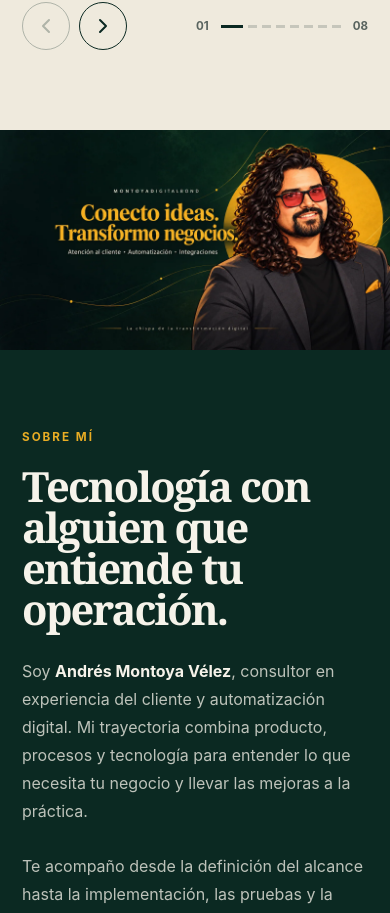
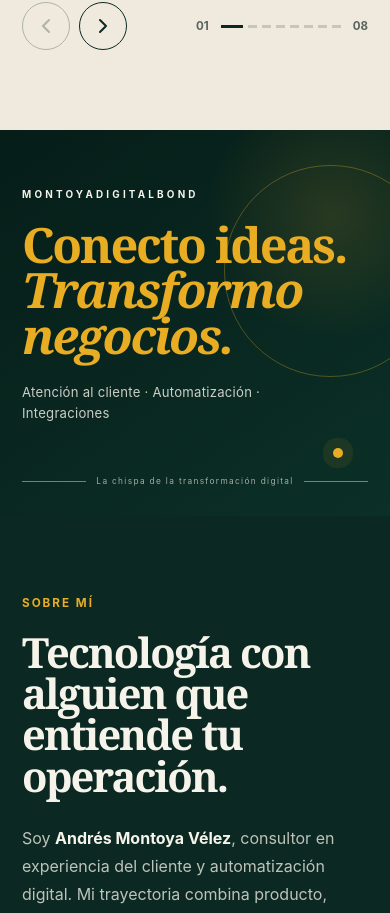
Before and after one commit to AndrosVasco/botuniandesprototipo, a React (Vite) app in the folder frontend/: page / in a window 390 px wide. Shown: the part 5816-6729 px from the top of the page. Built offline with nearby package versions, Linux system fonts and the light colour scheme.

Commit message:
ajuste imagen sobre mi

```diff
--- a/frontend/src/App.tsx
+++ b/frontend/src/App.tsx
@@ -484,7 +484,12 @@ export default function App() {
 
         <section className="about" id="sobre-mi" aria-labelledby="about-title">
           <div className="about__visual">
-            <img src="/images/montoyadigitalbond-wallpaper.webp" width="1600" height="900" alt="Identidad visual de MONTOYADIGITALBOND: Conecto ideas, transformo negocios" loading="lazy" />
+            <div className="about__manifesto">
+              <p>MONTOYADIGITALBOND</p>
+              <h2>Conecto ideas.<br /><em>Transformo negocios.</em></h2>
+              <span>Atención al cliente · Automatización · Integraciones</span>
+            </div>
+            <p className="about__sparkline"><span /> La chispa de la transformación digital <span /></p>
           </div>
           <div className="about__copy section">
             <p className="eyebrow">Sobre mí</p>
--- a/frontend/src/styles.css
+++ b/frontend/src/styles.css
@@ -139,10 +139,18 @@ section[id] { scroll-margin-top: 88px; }
 .experience-testimonial__author span { color: var(--muted); }
 
 .about { display: grid; grid-template-columns: 1.05fr .95fr; min-height: 700px; background: var(--green); color: var(--ivory); }
-.about__visual { display: grid; place-items: center; min-width: 0; min-height: 520px; overflow: hidden; background: #061d18; }
-.about__visual img { display: block; width: 100%; height: 100%; object-fit: contain; object-position: center; }
+.about__visual { position: relative; display: flex; flex-direction: column; justify-content: center; min-width: 0; min-height: 520px; padding: clamp(48px, 6vw, 96px); overflow: hidden; background: radial-gradient(circle at 85% 22%, rgba(233, 173, 36, .14), transparent 28%), linear-gradient(145deg, #061d18, #0b3027); }
+.about__visual::before { position: absolute; top: 9%; right: -12%; width: 54%; aspect-ratio: 1; content: ""; border: 1px solid rgba(233, 173, 36, .32); border-radius: 50%; }
+.about__visual::after { position: absolute; right: 12%; bottom: 15%; width: 10px; height: 10px; content: ""; border-radius: 50%; background: var(--mustard); box-shadow: 0 0 0 10px rgba(233, 173, 36, .08); }
+.about__manifesto { position: relative; z-index: 1; }
+.about__manifesto > p { margin: 0 0 28px; color: var(--ivory); font-size: .72rem; font-weight: 700; letter-spacing: .32em; }
+.about__manifesto h2 { max-width: 680px; color: var(--mustard); font-size: clamp(3.2rem, 5.4vw, 6.2rem); line-height: .93; }
+.about__manifesto h2 em { font-weight: inherit; }
+.about__manifesto > span { display: block; margin-top: 30px; color: rgba(246, 243, 234, .82); font-size: clamp(.85rem, 1.2vw, 1.05rem); letter-spacing: .02em; }
+.about__sparkline { position: absolute; right: clamp(36px, 5vw, 76px); bottom: clamp(32px, 5vw, 70px); left: clamp(36px, 5vw, 76px); z-index: 1; display: flex; align-items: center; gap: 18px; margin: 0; color: rgba(246, 243, 234, .65); font-size: .62rem; letter-spacing: .25em; text-align: center; }
+.about__sparkline span { flex: 1; height: 1px; background: rgba(233, 173, 36, .65); }
 .about__copy { display: flex; flex-direction: column; justify-content: center; padding-left: clamp(42px, 7vw, 110px); padding-right: clamp(42px, 7vw, 110px); }
-.about h2 { color: var(--ivory); font-size: clamp(2.6rem, 4vw, 4.3rem); }
+.about__copy h2 { color: var(--ivory); font-size: clamp(2.6rem, 4vw, 4.3rem); }
 .about__copy > p:not(.eyebrow) { margin: 27px 0 0; color: rgba(246, 243, 234, .76); line-height: 1.75; }
 .about__copy strong { color: var(--ivory); }
 .about .text-link { margin-top: 35px; align-self: flex-start; }
@@ -189,7 +197,7 @@ section[id] { scroll-margin-top: 88px; }
   .hero h1 { font-size: clamp(3rem, 6vw, 4.8rem); }
   .solution-card { padding: 27px; }
   .about { grid-template-columns: 1fr; }
-  .about__visual { aspect-ratio: 16 / 9; width: 100%; min-height: 0; height: auto; max-height: none; }
+  .about__visual { width: 100%; min-height: 520px; height: auto; max-height: none; }
   .process-list { grid-template-columns: repeat(2, 1fr); }
   .process-list li:nth-child(2) { border-right: 0; }
   .process-list li { border-bottom: 1px solid var(--line); }
@@ -225,7 +233,11 @@ section[id] { scroll-margin-top: 88px; }
   .experience-card { min-height: 430px; }
   .solution-card { min-height: 390px; }
   .tool-line { align-items: flex-start; flex-direction: column; gap: 18px; }
-  .about__visual { min-height: 0; height: auto; }
+  .about__visual { min-height: 390px; height: auto; padding: 58px 22px 92px; }
+  .about__manifesto > p { margin-bottom: 22px; font-size: .62rem; }
+  .about__manifesto h2 { font-size: clamp(2.75rem, 12.5vw, 4.6rem); }
+  .about__manifesto > span { max-width: 320px; margin-top: 24px; font-size: .82rem; line-height: 1.6; }
+  .about__sparkline { right: 22px; bottom: 30px; left: 22px; gap: 10px; font-size: .52rem; letter-spacing: .16em; }
   .about__copy { padding: 80px 22px; }
   .process-list { grid-template-columns: 1fr; }
   .process-list li, .process-list li:nth-child(2) { min-height: auto; border-right: 0; }
@@ -238,7 +250,7 @@ section[id] { scroll-margin-top: 88px; }
   .hero__actions .button { width: 100%; }
   .portrait-caption { font-size: .62rem; }
   .need-tab { padding: 16px; font-size: .9rem; }
-  .about__visual { height: auto; }
+  .about__visual { min-height: 360px; height: auto; }
   .whatsapp-float { right: 14px; bottom: 14px; }
 }
 
```
